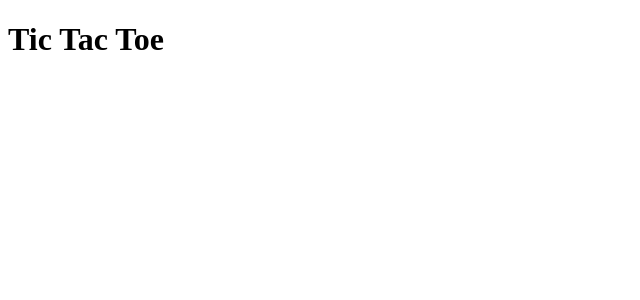
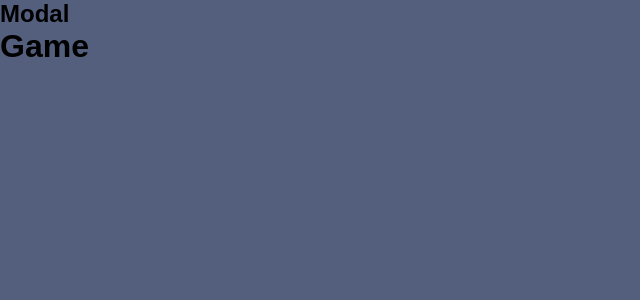
Before and after one commit to oley-projects/tic-tac-toe, a React (Create React App) app: page / in a window 1280 px wide. Shown: the top 300 px of the page, without its empty margins (0-640 px from the left). Built offline with nearby package versions, Linux system fonts and the light colour scheme.

Commit message:
basic components

```diff
--- a/src/App.js
+++ b/src/App.js
@@ -1,7 +1,13 @@
+// Pages
+import Home from "./pages/Home";
+// Styles
+import GlobalStyle from "./components/GlobalStyle";
+
 function App() {
   return (
     <div className="App">
-      <h1>Tic Tac Toe</h1>
+      <GlobalStyle />
+      <Home />
     </div>
   );
 }
--- /dev/null
+++ b/src/components/Game.js
@@ -0,0 +1,13 @@
+import styled from "styled-components";
+
+const Game = () => {
+  return(
+    <StyledGame>
+      <h1>Game</h1>
+    </StyledGame>
+  );
+};
+
+const StyledGame = styled.div``;
+
+export default Game;
--- /dev/null
+++ b/src/components/GlobalStyle.js
@@ -0,0 +1,16 @@
+import { createGlobalStyle } from "styled-components";
+
+const GlobalStyle = createGlobalStyle`
+    * {
+        margin: 0;
+        padding: 0;
+        box-sizing: border-box;
+    }
+    body {
+        background-color: rgb(84, 95, 125);
+        font-family: sans-serif;
+        overflow-x: hidden;
+    }
+`;
+
+export default GlobalStyle;
--- /dev/null
+++ b/src/components/Modal.js
@@ -0,0 +1,15 @@
+import styled from "styled-components";
+
+const Modal = () => {
+  return (
+    <StyledModal>
+      <h2>Modal</h2>
+    </StyledModal>
+  );
+};
+
+const StyledModal = styled.div`
+
+`;
+
+export default Modal;
--- /dev/null
+++ b/src/pages/Home.js
@@ -0,0 +1,18 @@
+// Styles
+import styled from "styled-components";
+// Components
+import Modal from "../components/Modal";
+import Game from "../components/Game";
+
+const Home = () => {
+  return (
+    <StyledHome>
+      <Modal />
+      <Game />
+    </StyledHome>
+  );
+};
+
+const StyledHome = styled.div``;
+
+export default Home;
```
